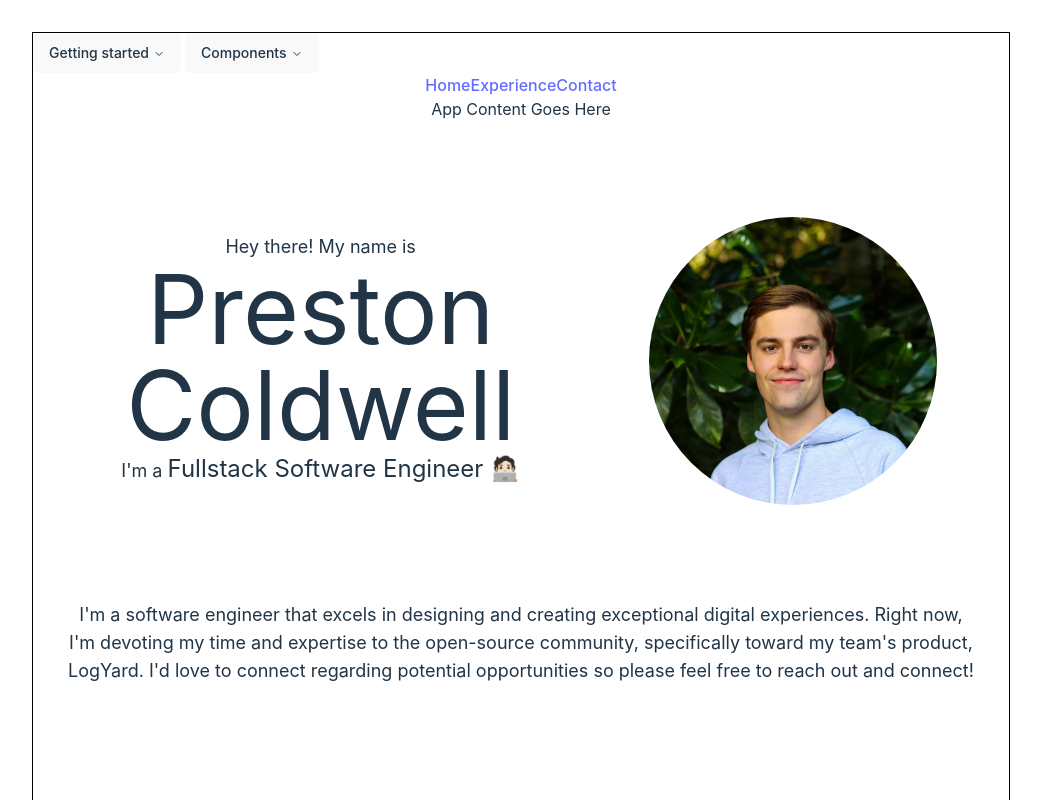
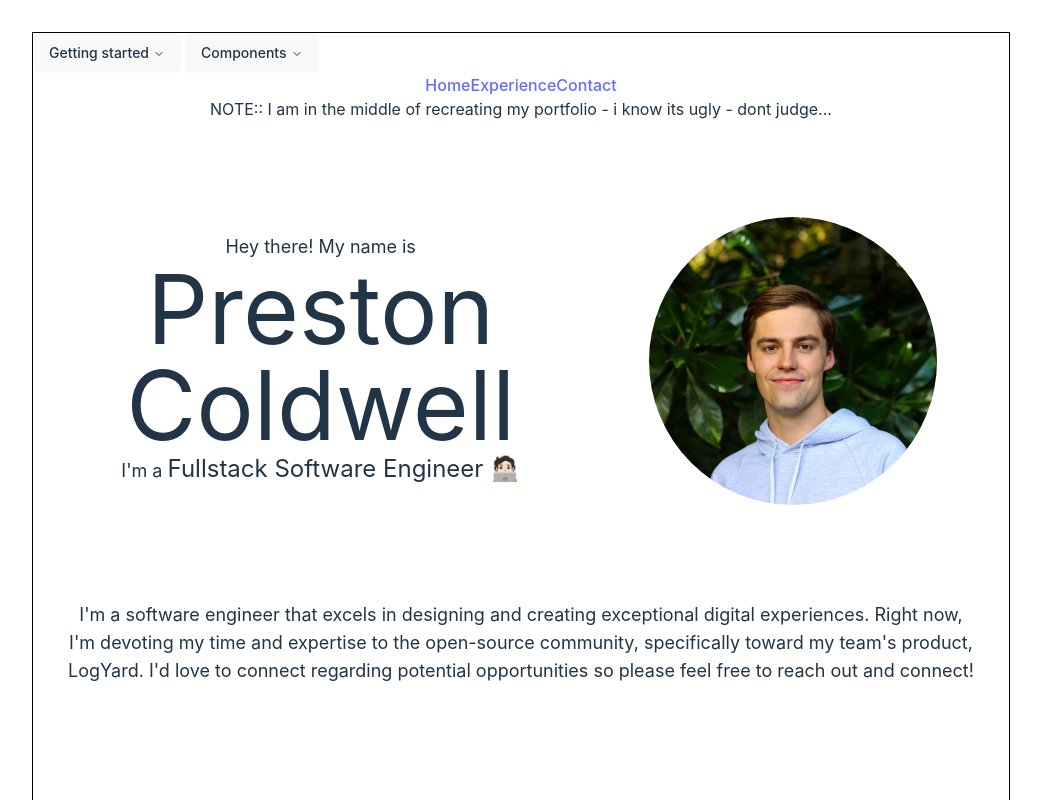
Before and after one commit to PrestonColdwell/MyPortfolio, a React (Vite) app: page / in a window 1280 px wide. Shown: the top 800 px of the page, without its empty margins (119-1160 px from the left). Built offline with nearby package versions, Linux system fonts and the light colour scheme; a web font is replaced by a local one.

Commit message:
redo warning

```diff
--- a/src/components/MainRouter.tsx
+++ b/src/components/MainRouter.tsx
@@ -16,7 +16,7 @@ const MainRouter = () => {
           [ 'Contact', () => { navigate('/contact')} ],
         ]}
       /> */}
-        App Content Goes Here
+        NOTE:: I am in the middle of recreating my portfolio - i know its ugly - dont judge...
         <Outlet />
       </div>
     </div>
```
